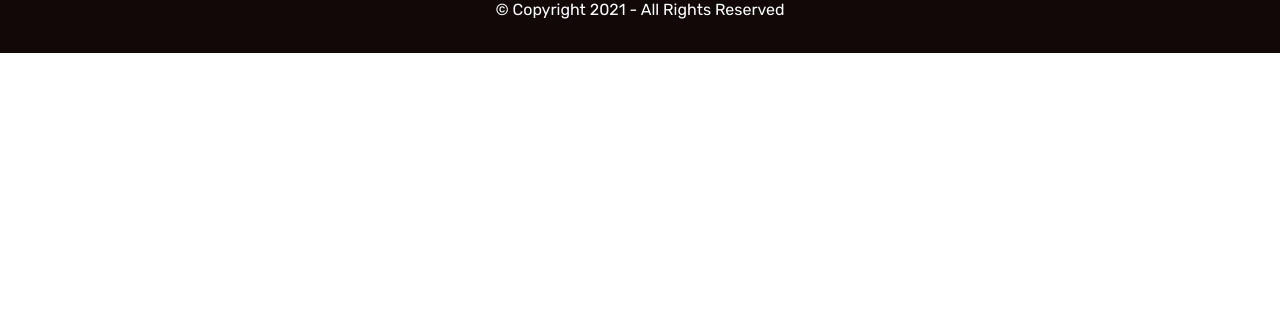
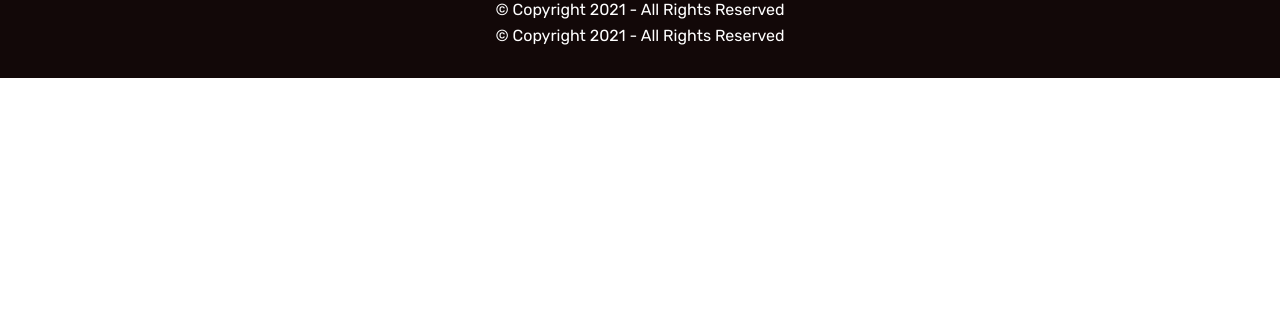
Before and after one commit to mohit0912/mgpage, a plain HTML site: page About.html in a window 1280 px wide. Shown: the part 487-800 px from the top of the page. Drawn offline with Linux system fonts and the light colour scheme; files whose address does not match are found by name.

Commit message:
Update About.html

```diff
--- a/About.html
+++ b/About.html
@@ -157,6 +157,9 @@
                 <p class="mbr-text mb-0 mbr-fonts-style mbr-white align-center display-7">
                     © Copyright 2021 - All Rights Reserved
                 </p>
+              <p class="mbr-text mb-0 mbr-fonts-style mbr-white align-center display-7">
+                    © Copyright 2021 - All Rights Reserved
+                </p>
             </div>
         </div>
     </div>
```
